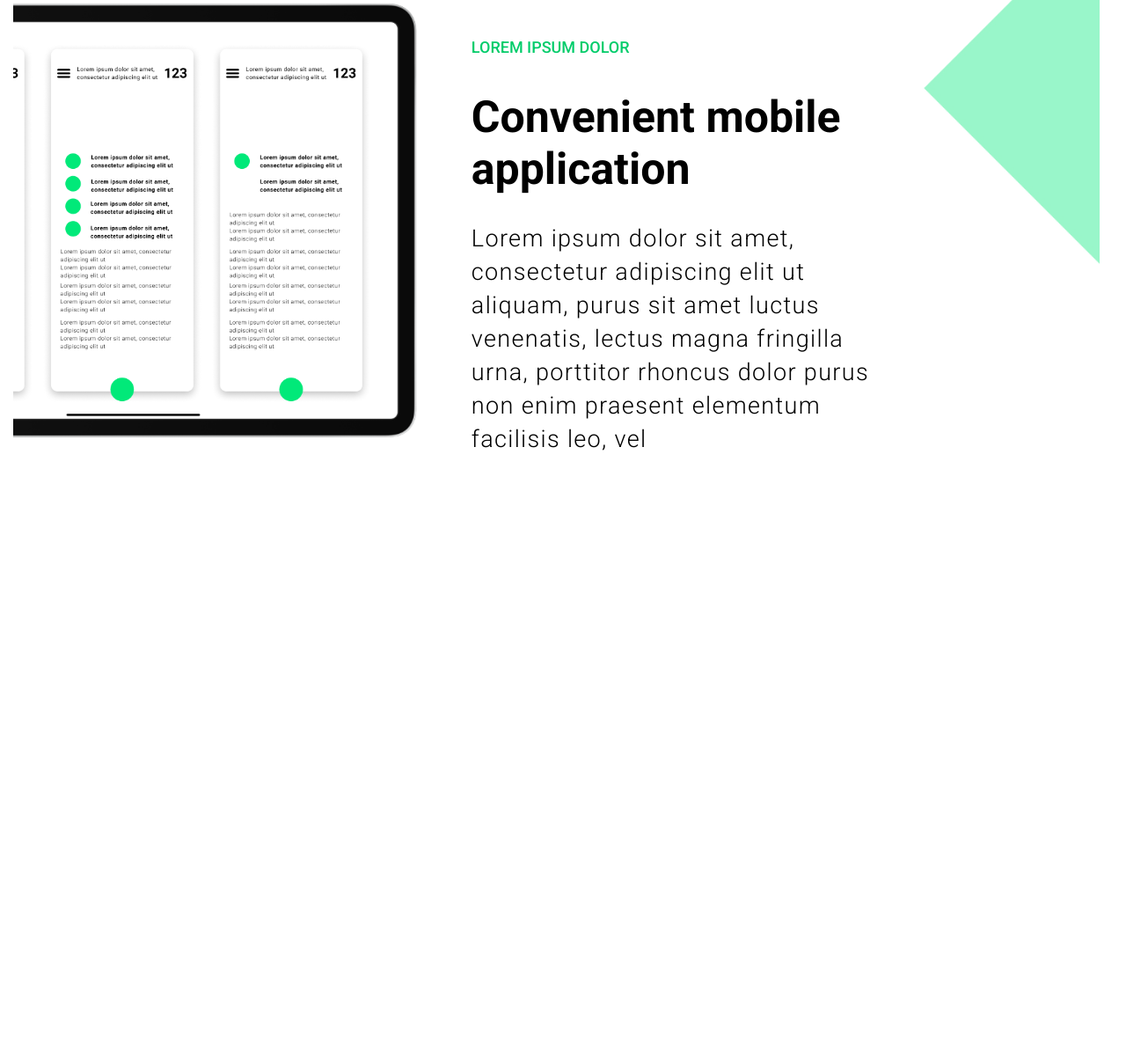
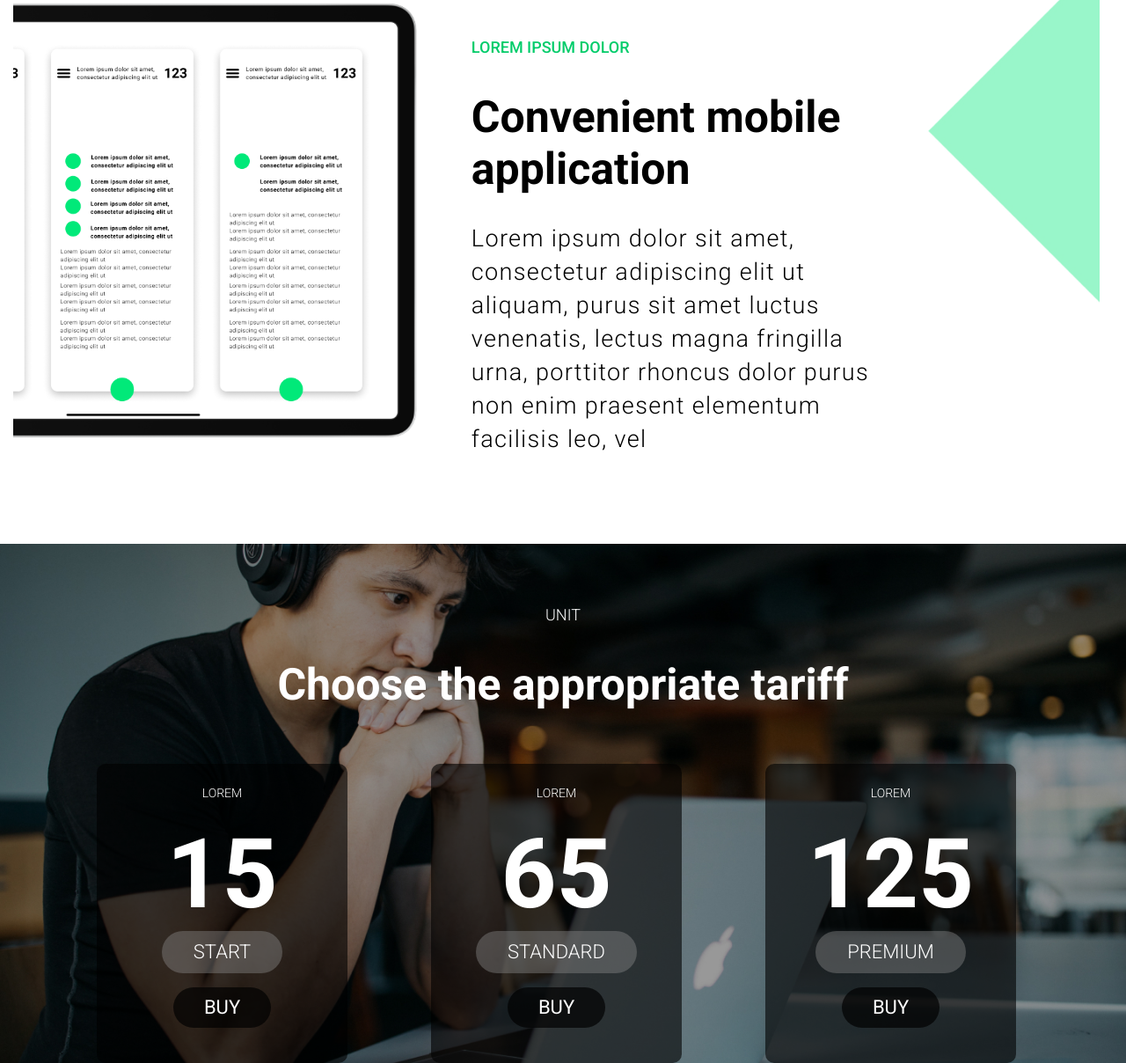
Before and after one commit to funduk25/unit, a website: page app/index.html in a window 1280 px wide. Shown: the part 2683-3891 px from the top of the page at 88% size. Before the commit the page ends 3201 px from the top, so only its background shows below. Drawn offline with nearby package versions, Linux system fonts and the light colour scheme.

Commit message:
added tariff

```diff
--- a/app/index.html
+++ b/app/index.html
@@ -160,6 +160,84 @@
     </section>
     <!-- =============end appliaction============= -->
 
+    <section class="tariff">
+        <div class="container">
+            <div class="tariff-inner row d-flex justify-content-around">
+                <h5 class="col-md-12">unit</h5>
+                <h3 class="col-md-12">Choose the appropriate tariff</h3>
+                <div class="tariff-select col-md-3">
+                    <div class="tariff-select__title">
+                        lorem
+                    </div>
+                    <div class="tariff-select__price">15</div>
+                    <a class="btn tariff-select__btn" data-toggle="collapse" href="#collapseExample" role="button" aria-expanded="false" aria-controls="collapseExample">
+                        start
+                    </a>
+                    </p>
+                    <div class="collapse" id="collapseExample">
+                        <div class="card card-body tariff-card">
+                            <ul>
+                                <li>Lorem ipsum dolor sit amet</li>
+                                <li>Lorem ipsum dolor sit amet</li>
+                                <li>Lorem ipsum dolor sit amet</li>
+                                <li>Lorem ipsum dolor sit amet</li>
+                                <li>Lorem ipsum dolor sit amet</li>
+                            </ul>
+                        </div>
+                    </div>
+                    <a class="tariff-select__buy" href="#">buy</a>
+                </div>
+
+
+                <div class="tariff-select col-md-3">
+                    <div class="tariff-select__title">
+                        lorem
+                    </div>
+                    <div class="tariff-select__price">65</div>
+                    <a class="btn tariff-select__btn" data-toggle="collapse" href="#collapseExample2" role="button" aria-expanded="false" aria-controls="collapseExample2">
+                        standard
+                    </a>
+                    </p>
+                    <div class="collapse" id="collapseExample2">
+                        <div class="card card-body tariff-card">
+                            <ul>
+                                <li>Lorem ipsum dolor sit amet</li>
+                                <li>Lorem ipsum dolor sit amet</li>
+                                <li>Lorem ipsum dolor sit amet</li>
+                                <li>Lorem ipsum dolor sit amet</li>
+                                <li>Lorem ipsum dolor sit amet</li>
+                            </ul>
+                        </div>
+                    </div>
+                    <a class="tariff-select__buy" href="#">buy</a>
+                </div>
+
+
+                <div class="tariff-select col-md-3">
+                    <div class="tariff-select__title">
+                        lorem
+                    </div>
+                    <div class="tariff-select__price">125</div>
+                    <a class="btn tariff-select__btn" data-toggle="collapse" href="#collapseExample3" role="button" aria-expanded="false" aria-controls="collapseExample3">
+                        premium
+                    </a>
+                    </p>
+                    <div class="collapse" id="collapseExample3">
+                        <div class="card card-body tariff-card">
+                            <ul>
+                                <li>Lorem ipsum dolor sit amet</li>
+                                <li>Lorem ipsum dolor sit amet</li>
+                                <li>Lorem ipsum dolor sit amet</li>
+                                <li>Lorem ipsum dolor sit amet</li>
+                                <li>Lorem ipsum dolor sit amet</li>
+                            </ul>
+                        </div>
+                    </div>
+                    <a class="tariff-select__buy" href="#">buy</a>
+                </div>
+            </div>
+        </div>
+    </section>
 
     <script src="https://code.jquery.com/jquery-3.4.1.slim.min.js " integrity="sha384-J6qa4849blE2+poT4WnyKhv5vZF5SrPo0iEjwBvKU7imGFAV0wwj1yYfoRSJoZ+n " crossorigin="anonymous "></script>
     <script src="https://cdn.jsdelivr.net/npm/popper.js@1.16.0/dist/umd/popper.min.js " integrity="sha384-Q6E9RHvbIyZFJoft+2mJbHaEWldlvI9IOYy5n3zV9zzTtmI3UksdQRVvoxMfooAo " crossorigin="anonymous "></script>
--- a/app/scss/block/_application.scss
+++ b/app/scss/block/_application.scss
@@ -44,6 +44,7 @@
 }
 
 .application-mobile {
+    padding-bottom: 100px;
     .application-subtitle {
         padding: 0;
         margin-top: 140px;
--- a/app/scss/block/_tariff.scss
+++ b/app/scss/block/_tariff.scss
@@ -0,0 +1,84 @@
+.tariff {
+    background-image: url(../img/tariff.jpg);
+    background-position: center;
+    background-repeat: no-repeat;
+    background-size: cover;
+    max-width: 100%;
+    height: auto;
+    h5,
+    h3 {
+        text-align: center;
+    }
+    h5 {
+        font-weight: 300;
+        font-size: 18px;
+        line-height: 21px;
+        text-transform: uppercase;
+        padding: 70px 0 40px;
+    }
+    h3 {
+        font-weight: 700;
+        font-size: 50px;
+        line-height: 59px;
+        padding-bottom: 60px;
+    }
+}
+
+.tariff-select {
+    background: rgba(0, 0, 0, 0.6);
+    border-radius: 10px;
+    text-align: center;
+    margin-right: 15px;
+    &:hover {
+        background: #4D0FFF;
+        transition: all .5s;
+    }
+    &__title {
+        font-weight: 300;
+        font-size: 14px;
+        line-height: 16px;
+        text-transform: uppercase;
+        padding: 25px 0 20px;
+    }
+    &__price {
+        font-weight: 900;
+        font-size: 110px;
+        line-height: 129px;
+    }
+    &__btn {
+        background: rgba(142, 142, 142, 0.4);
+        border-radius: 40px;
+        padding: 10px 35px;
+        color: #FFFFFF;
+        font-size: 22px;
+        line-height: 26px;
+        text-transform: uppercase;
+        font-weight: 300;
+    }
+    .tariff-card {
+        background-color: rgba(142, 142, 142, 0.4);
+        margin-bottom: 10px;
+        li {
+            font-weight: 400;
+            font-size: 16px;
+            line-height: 22px;
+            color: #FFFFFF;
+            padding-bottom: 20px;
+        }
+    }
+    &__buy {
+        background: rgba(0, 0, 0, 0.7);
+        border-radius: 40px;
+        padding: 10px 35px;
+        font-size: 22px;
+        line-height: 26px;
+        text-transform: uppercase;
+        color: #FFFFFF;
+        margin-bottom: 40px;
+        &:hover {
+            text-decoration: none;
+            color: #000000;
+            background-color: #FFFFFF;
+        }
+    }
+}
```
Also changed, not shown: app/css/style.min.css, app/img/tariff.jpg (added).
